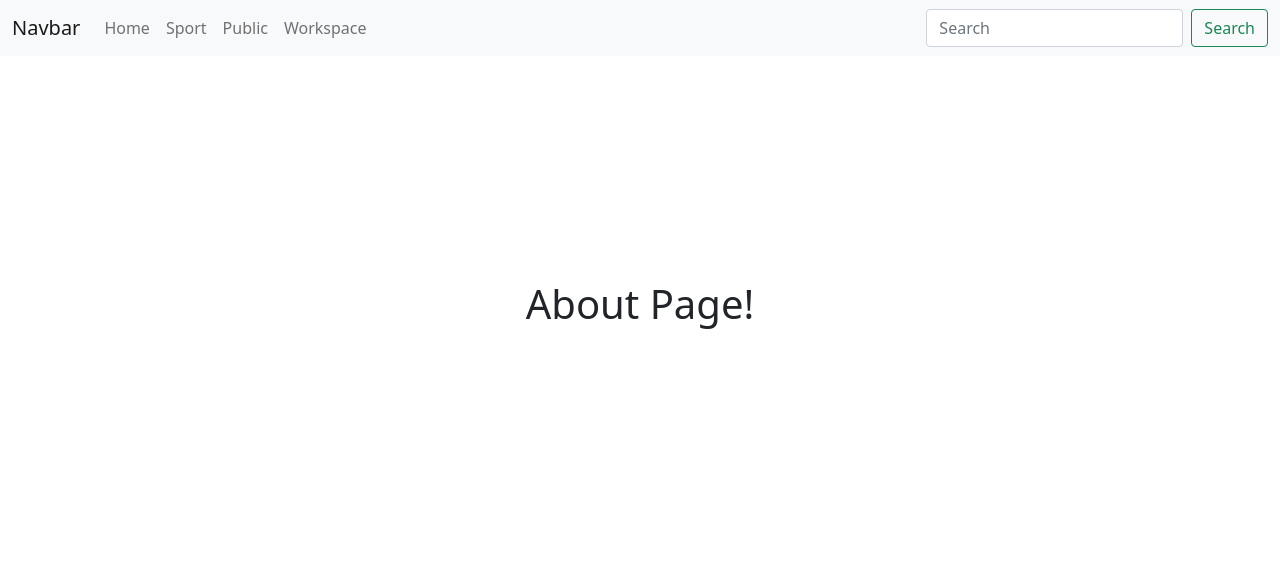
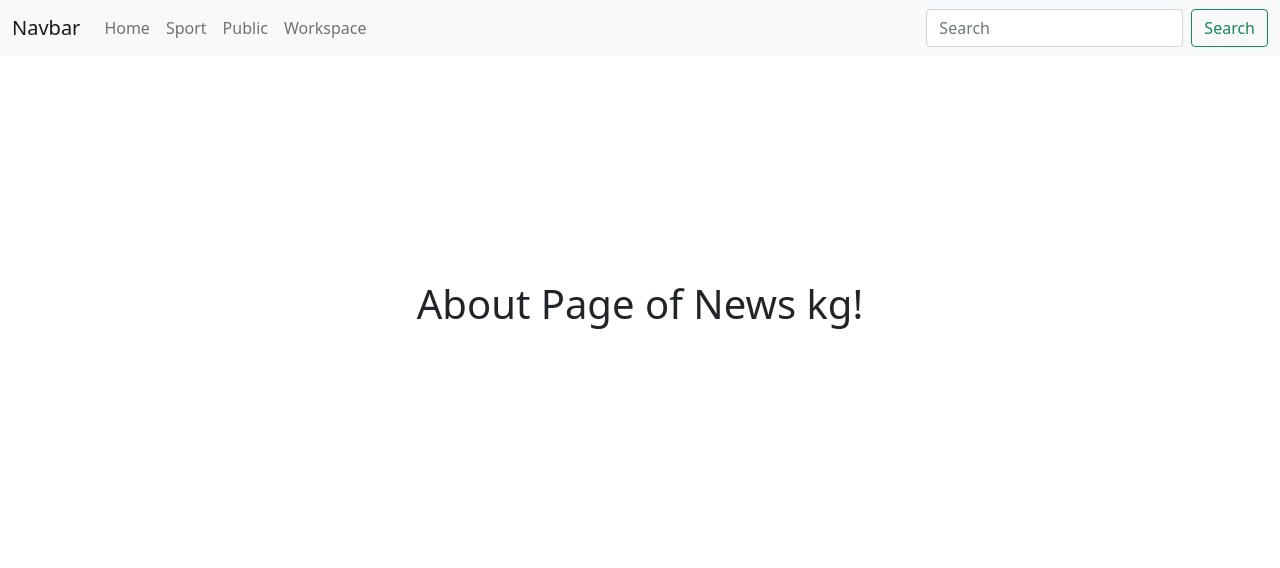
Before and after one commit to orozDev2/news_b10, a Django app: page /about/ in a window 1280 px wide. Shown: the top 568 px of the page. Run offline with Django 5.2, Linux system fonts and the light colour scheme; data comes from the database, SQL or seed files in the repository; some libraries are stand-ins or nearby versions.

Commit message:
oroz2 commit

```diff
--- a/templates/about.html
+++ b/templates/about.html
@@ -2,6 +2,6 @@
 
 {% block content %}
     <div class="d-flex justify-content-center align-items-center" style="min-height: 51vh">
-        <h1 class="text-center">About Page!</h1>
+        <h1 class="text-center">About Page of News kg!</h1>
     </div>
 {% endblock content %}
```
